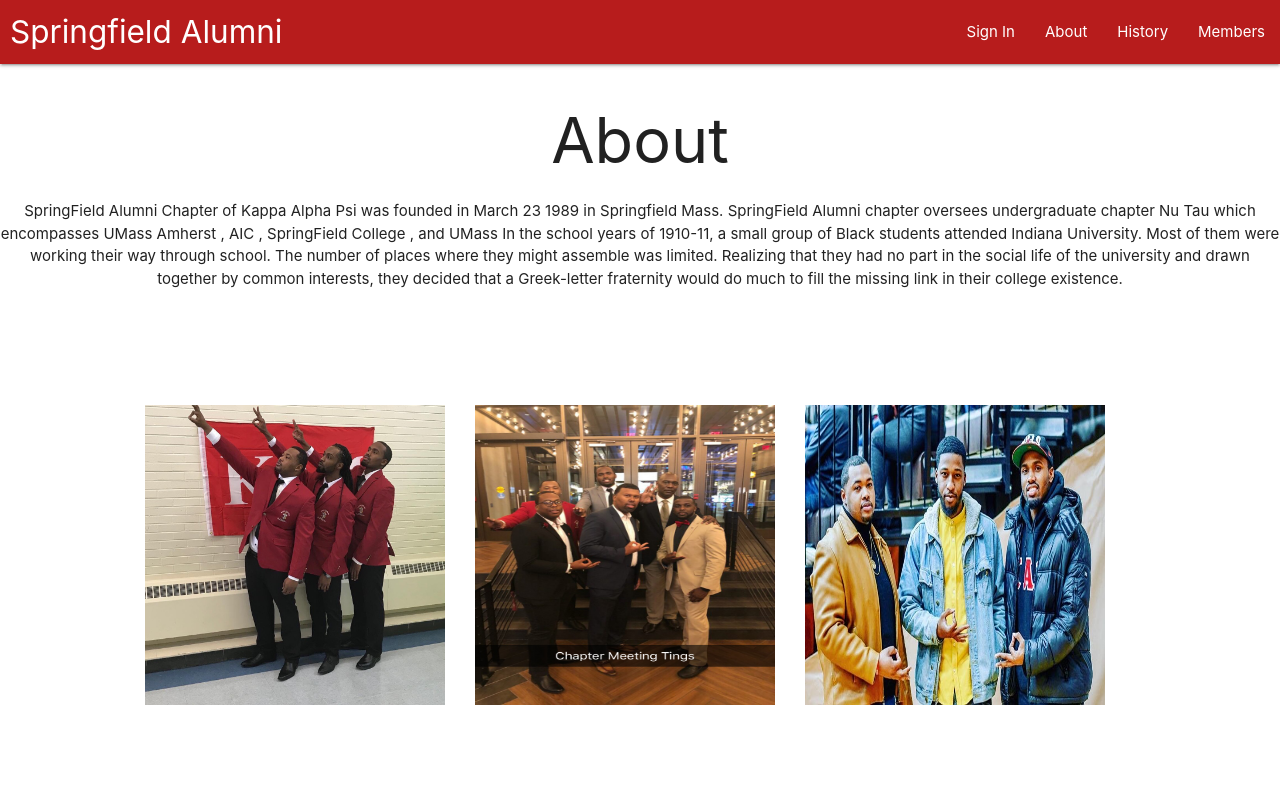
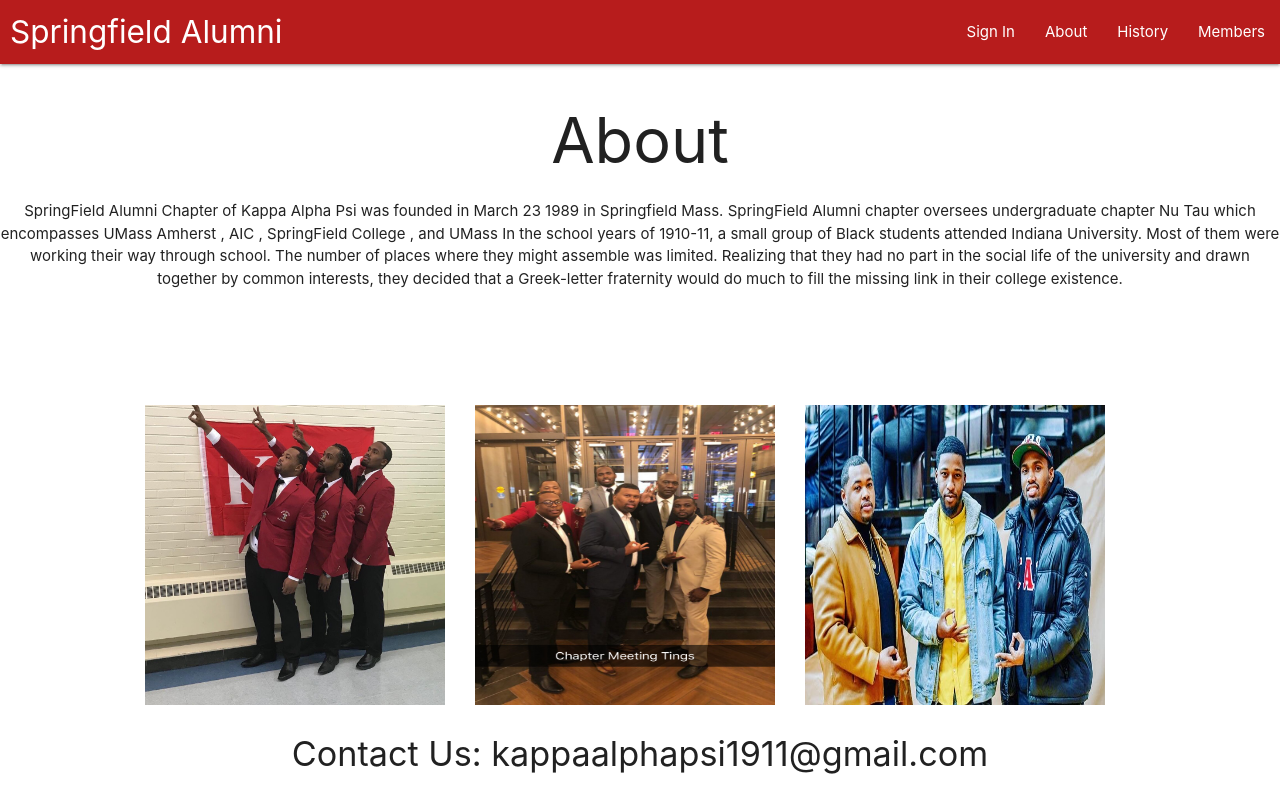
Before and after one commit to XavierCarty95/SpakFrontEnd, a React (Create React App) app in the folder spak-project/: page /about in a window 1280 px wide. Built offline with nearby package versions, Linux system fonts and the light colour scheme.

Commit message:
fix security alert

```diff
--- a/spak-project/package.json
+++ b/spak-project/package.json
@@ -9,7 +9,8 @@
     "react": "^16.13.1",
     "react-dom": "^16.13.1",
     "react-router-dom": "^5.2.0",
-    "react-scripts": "3.4.1"
+    "react-scripts": "3.4.1",
+    "websocket-extensions": ">=0.1.4"
   },
   "scripts": {
     "start": "react-scripts start",
--- a/spak-project/src/components/About.js
+++ b/spak-project/src/components/About.js
@@ -15,6 +15,7 @@ Realizing that they had no part in the social life of the university and drawn t
          <img style={{height: "300px" , width: "300px" ,  marginTop:"100px" , marginRight: "30px"}} src='/fall17.jpg' alt="founders"/>
          <img style={{height: "300px" , width: "300px" ,  marginTop:"100px", marginRight: "30px"}} src='/chapmeeting.jpg' alt="founders"/>
          <img style={{height: "300px" , width: "300px" , marginTop:"100px", marginRight: "30px"}} src='/eternity.jpg' alt="founders"/>
+         <div style={{marginTop: "20px"}}> <h4> Contact Us: kappaalphapsi1911@gmail.com </h4> </div>
         </div>
     )
 }
--- a/spak-project/src/components/Home.js
+++ b/spak-project/src/components/Home.js
@@ -1,4 +1,5 @@
 import React, { Component } from 'react'
+import Footer from './Footer'
 
 
 
@@ -11,6 +12,7 @@ class Home extends Component {
             <h1> Welcome To Springfield Almuni Chapter Page</h1>
             <img style={{height: "300px" , marginTop:"100px"}} src='/kap_pnp.png' alt="founders"/> '
             <div><iframe width="560" height="315" src="https://www.youtube.com/embed/aaMp9PUDO3A" frameborder="0" allow="accelerometer; autoplay; encrypted-media; gyroscope; picture-in-picture" allowfullscreen></iframe></div>
+            <Footer/>
            </div>
 
            )
--- a/spak-project/src/components/Member.js
+++ b/spak-project/src/components/Member.js
@@ -28,7 +28,7 @@ export class Member extends Component {
         // </div>
         // </div>
 
-  <div className = "container" style={{marginLeft: '600px'}}>
+  <div className = "container" style={{marginLeft: '720px'}}>
   <div class="col s12 m6 center-align" style={{width: '300px'}}>
     <div class="card center-align">
       <div class="card-image">
```
Also changed, not shown: 1 other file (tests, documents, lock files or other folders).
